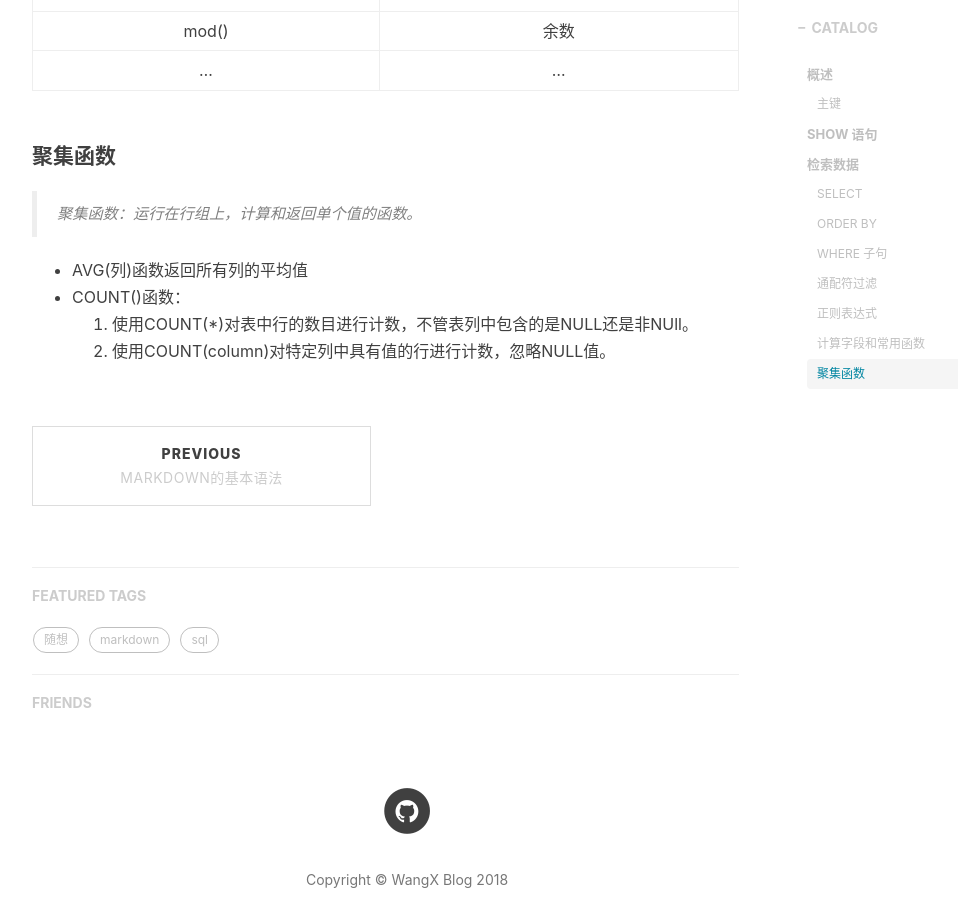
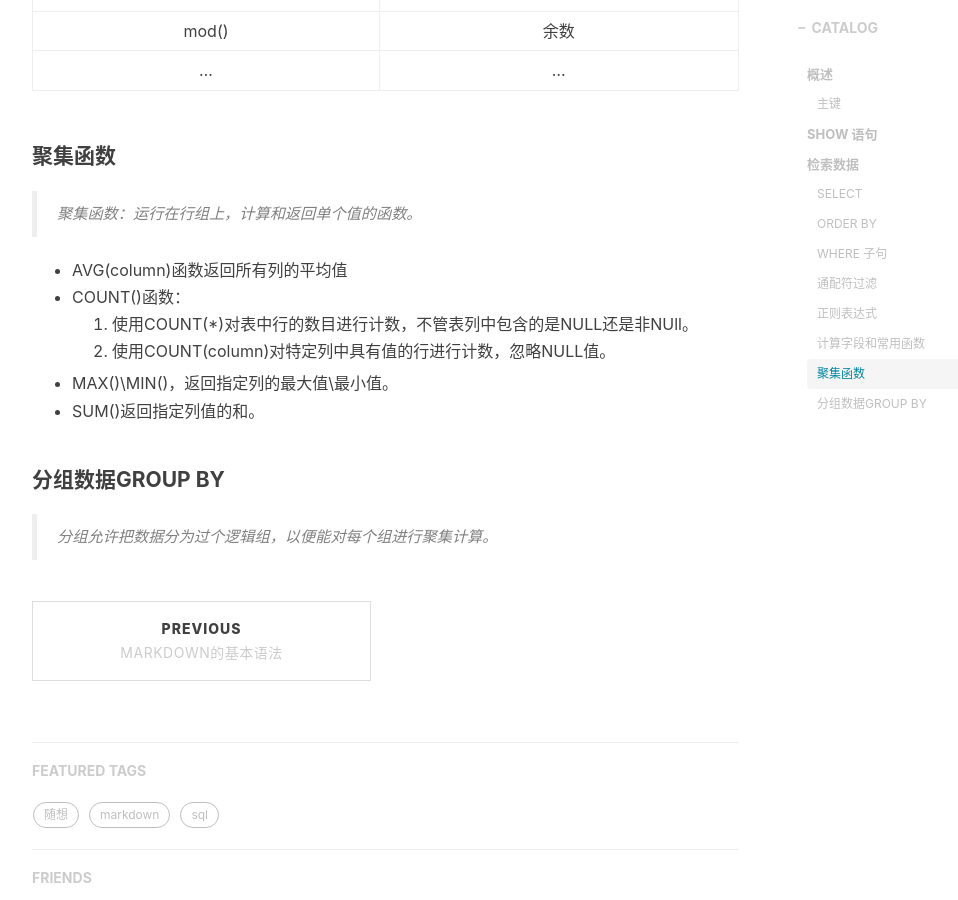
Before and after one commit to fatty-wang/fatty-wang.github.io, a Jekyll site: the page built from _posts/2018-10-12-basic-sql.md, in a window 1280 px wide and 900 px high, scrolled down 4054 px. Shown: the whole window, without its empty margins (233-1191 px from the left). Built offline with Jekyll 4.4.1, drawn with Linux system fonts in a browser that asks for light colours; nearby versions of some CDN libraries; comment, search, counter and statistics services are not loaded.

Commit message:
update basic sql

```diff
--- a/_posts/2018-10-12-basic-sql.md
+++ b/_posts/2018-10-12-basic-sql.md
@@ -96,6 +96,8 @@ tags:
 
 
 ----
+
+
 * 常用文本处理函数：
 
 |函数|说明|
@@ -128,7 +130,13 @@ tags:
 
 >聚集函数：运行在行组上，计算和返回单个值的函数。
 
-* AVG(列)函数返回所有列的平均值
+* AVG(column)函数返回所有列的平均值
 * COUNT()函数：
   1. 使用COUNT(*)对表中行的数目进行计数，不管表列中包含的是NULL还是非NUll。
   2. 使用COUNT(column)对特定列中具有值的行进行计数，忽略NULL值。
+* MAX()\MIN()，返回指定列的最大值\最小值。
+* SUM()返回指定列值的和。
+
+#### 分组数据GROUP BY
+
+>分组允许把数据分为过个逻辑组，以便能对每个组进行聚集计算。
```
